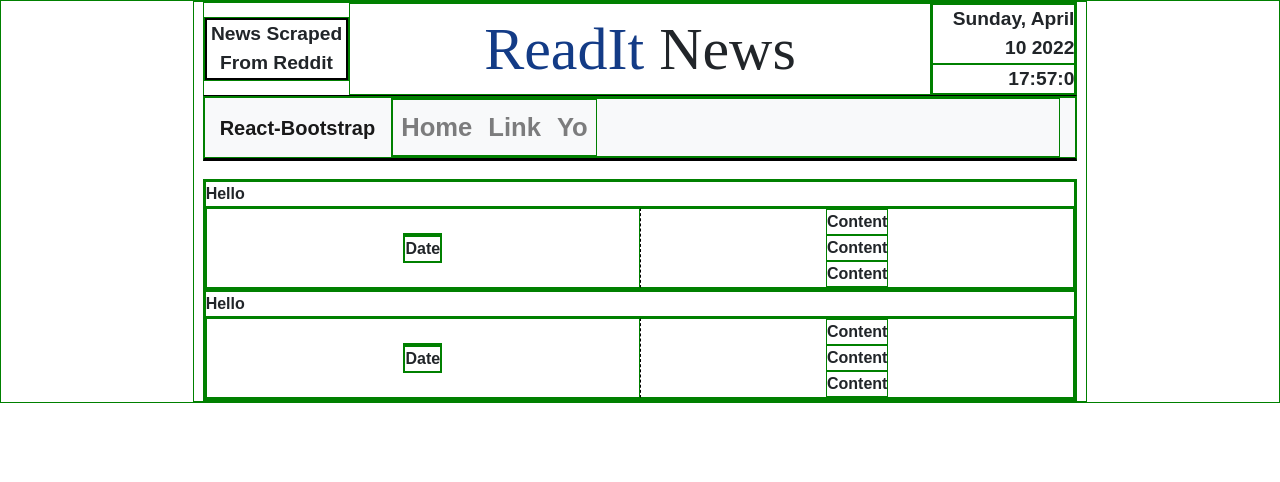
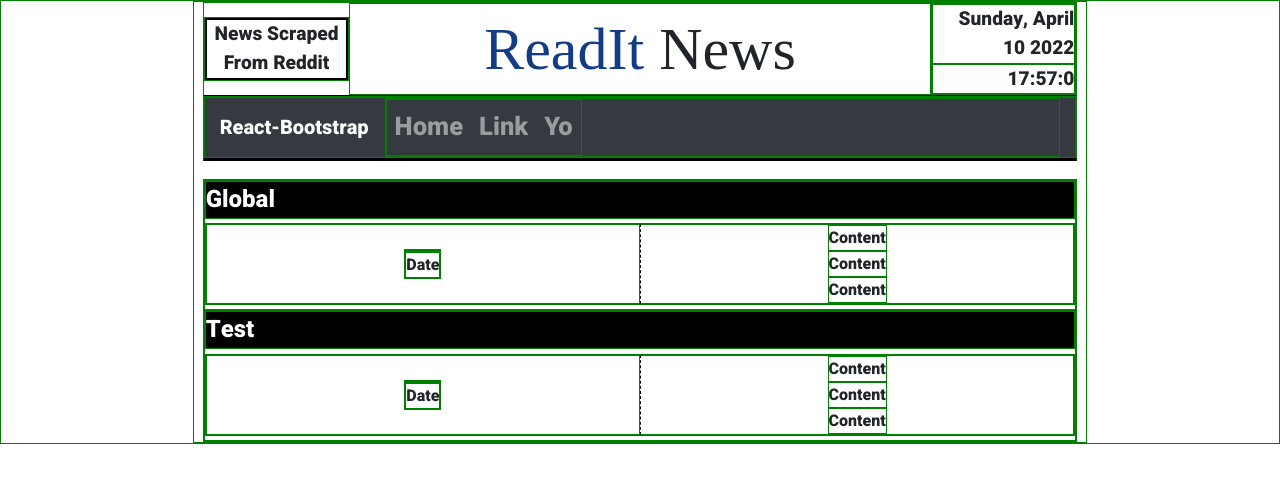
Before and after one commit to kevinn03/Readit_front, a React (Create React App) app: page / in a window 1280 px wide. Shown: the top 482 px of the page. Built offline with nearby package versions, Linux system fonts and the light colour scheme; no server answers; a web font is replaced by a local one.

Commit message:
style post title

```diff
--- a/public/index.html
+++ b/public/index.html
@@ -36,6 +36,13 @@
       integrity="sha384-ggOyR0iXCbMQv3Xipma34MD+dH/1fQ784/j6cY/iJTQUOhcWr7x9JvoRxT2MZw1T"
       crossorigin="anonymous"
     />
+
+    <link rel="preconnect" href="https://fonts.googleapis.com" />
+    <link rel="preconnect" href="https://fonts.gstatic.com" crossorigin />
+    <link
+      href="https://fonts.googleapis.com/css2?family=Heebo:wght@800&display=swap"
+      rel="stylesheet"
+    />
     <title>React App</title>
   </head>
   <body>
--- a/src/App.css
+++ b/src/App.css
@@ -10,9 +10,9 @@ html {
   margin: 0 auto;
   box-sizing: border-box;
   width: 70%;
-  font-family: 'Heebo-Black', sans-serif;
+  font-family: 'Heebo', sans-serif;
   font-size: 1rem;
-  font-weight: 800;
+  /* font-weight: 800; */
 }
 .border-box {
   box-sizing: border-box;
--- a/src/components/Main.tsx
+++ b/src/components/Main.tsx
@@ -9,8 +9,8 @@ interface IProps {
 const Main = ({ posts }: IProps) => {
   return (
     <div className="Main h-100 border-box">
-      <Post posts={posts}></Post>
-      <Post posts={posts}></Post>
+      <Post title={'Global'} posts={posts}></Post>
+      <Post title={'Test'} posts={posts}></Post>
     </div>
   );
 };
--- a/src/components/Post.css
+++ b/src/components/Post.css
@@ -1,6 +1,10 @@
 .Post {
   justify-content: space-evenly;
+  margin: 0.5% 0;
 }
 
 .post-title {
+  font-size: 150%;
+  color: white;
+  background-color: black;
 }
--- a/src/components/Post.tsx
+++ b/src/components/Post.tsx
@@ -5,12 +5,13 @@ import PostRight from './PostRight';
 import { PostInter } from '../types';
 interface IProps {
   posts: PostInter[];
+  title: string;
 }
-const Post = ({ posts }: IProps) => {
+const Post = ({ posts, title }: IProps) => {
   return (
-    <div>
-      <div>
-        <span className="post-title">Hello</span>
+    <div className="post-container">
+      <div className="post-title">
+        <span>{title}</span>
       </div>
       <div className="Post dis-flex">
         <PostLeft posts={posts}></PostLeft>
--- a/src/components/SubHeader.tsx
+++ b/src/components/SubHeader.tsx
@@ -1,11 +1,11 @@
 import React from 'react';
 import './SubHeader.css';
-import { Navbar, Container, Nav, NavDropdown, Form } from 'react-bootstrap';
+import { Navbar, Container, Nav } from 'react-bootstrap';
 const SubHeader = () => {
   return (
     <div className="Subheader">
-      <Navbar className="subheader-nav" bg="light" expand="md">
-        <Container>
+      <Navbar className="subheader-nav" bg="dark" expand="xl" variant="dark">
+        <Container fluid>
           <Navbar.Brand href="#home">React-Bootstrap</Navbar.Brand>
           <Navbar.Toggle aria-controls="basic-navbar-nav" />
           <Navbar.Collapse id="basic-navbar-nav">
```
